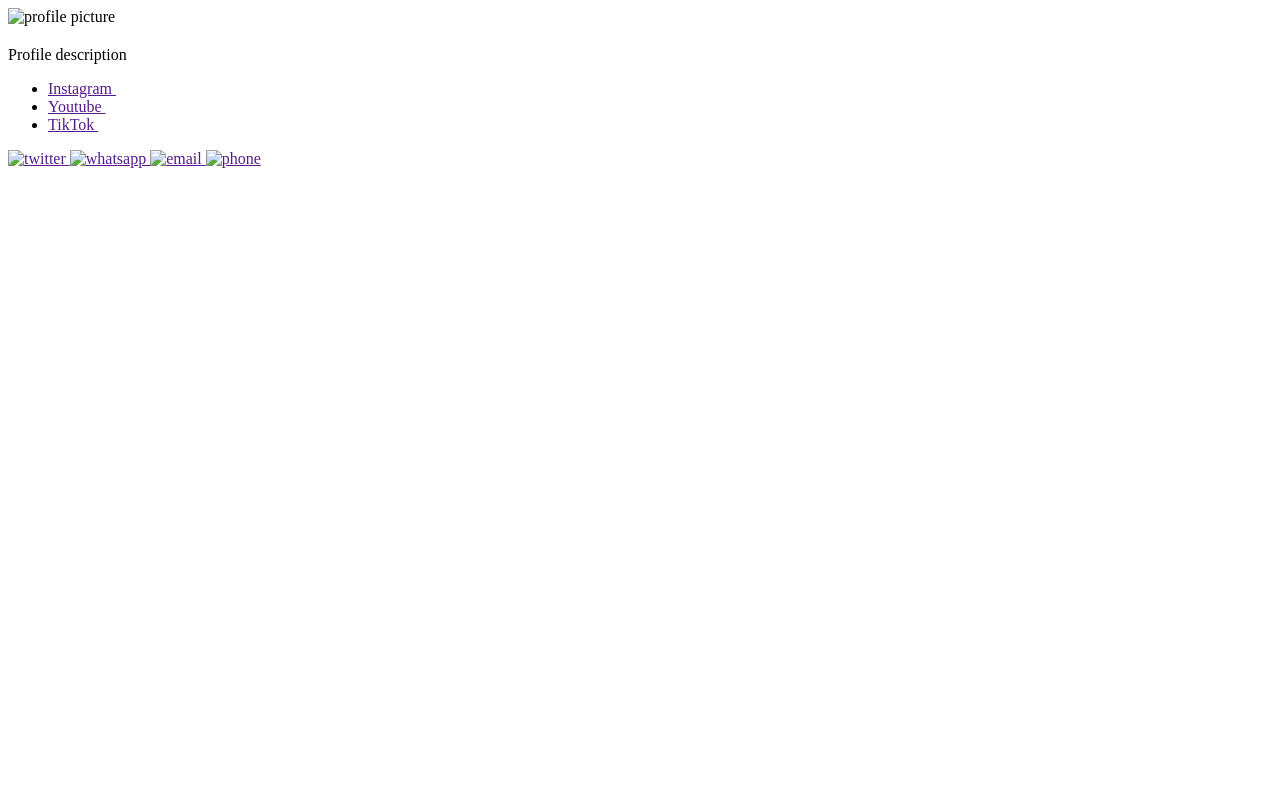
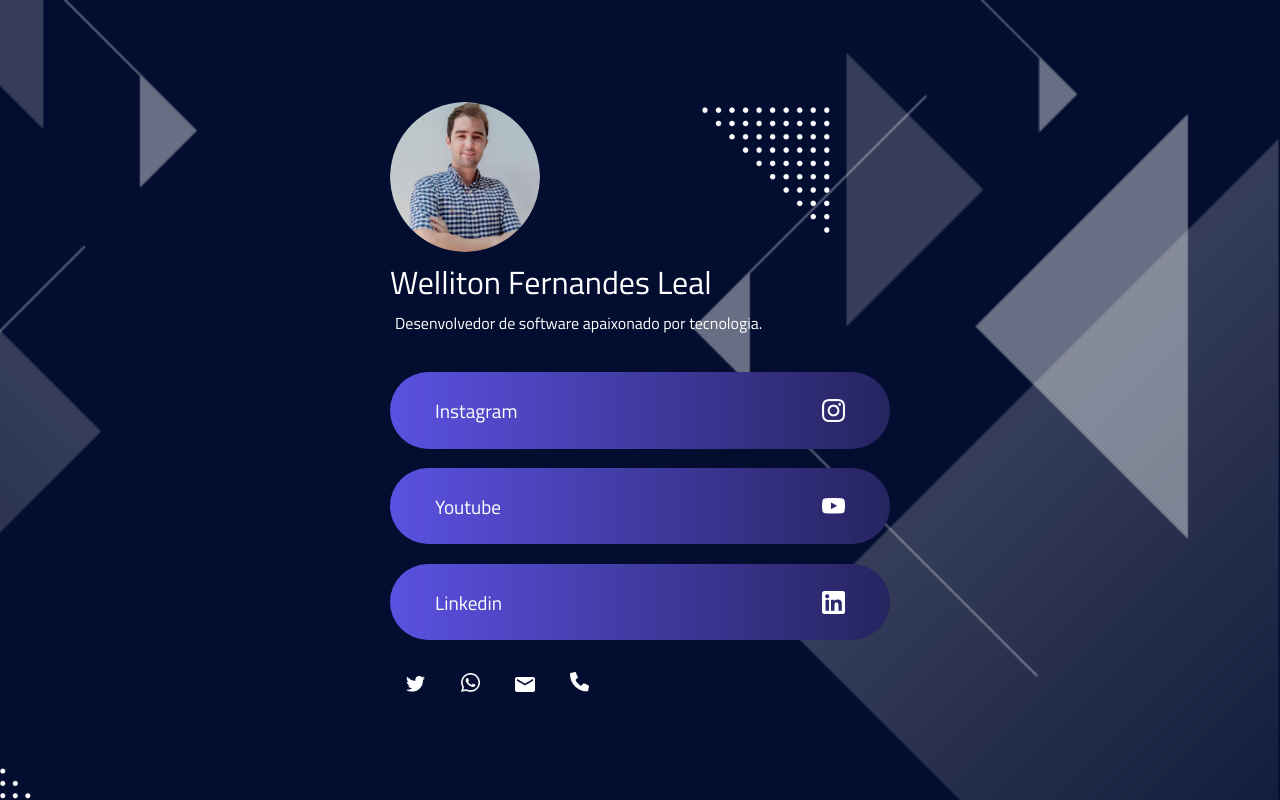
Before and after one commit to wellfernandes/social-sprig, a plain HTML site: page index.html in a window 1280 px wide. Drawn offline with Linux system fonts and the light colour scheme.

Commit message:
updated index page

```diff
--- a/index.html
+++ b/index.html
@@ -4,40 +4,41 @@
     <meta charset="UTF-8">
     <meta http-equiv="X-UA-Compatible" content="IE=edge">
     <meta name="viewport" content="width=device-width, initial-scale=1.0">
-    <title>Document</title>
+    <title>SocialSprig</title>
+    <link rel="preconnect" href="https://fonts.googleapis.com">
+<link rel="preconnect" href="https://fonts.gstatic.com" crossorigin>
+<link href="https://fonts.googleapis.com/css2?family=Titillium+Web:ital,wght@0,200;0,300;0,400;0,600;0,700;1,200;1,300;1,400;1,600;1,700&display=swap" rel="stylesheet">
+    <link rel="stylesheet" href="style.css">
 </head>
 
 <body>
 
     <section class="container">
         <header>
-            <img src="" alt="profile picture">
-            <h1> </h1>
-            <p>Profile description</p>
+            <img class="profile-picture" src="./images/welliton-profile.png" alt="profile picture">
+            <h1 class="user-name">Welliton Fernandes Leal</h1>
+            <p class="description">Desenvolvedor de software apaixonado por tecnologia.</p>
         </header>
 
-        <ul>
-            <li>
-                <a href="" target="_blank"> Instagram <img src="" alt=""> </a>
+        <ul class="list">
+            <li class="list-item gradient">
+                <a  class="link" href="https://www.instagram.com/wfernandesleal/" target="_blank"> Instagram <img src="./images/instagram.png" alt="Instagram"></a>
             </li>
 
-            <li>
-                <a href="" target=" _blank"> Youtube <img src="" alt=""> </a>
+            <li class="list-item gradient">
+                <a class="link" href="https://www.youtube.com/@dev-welliton64" target=" _blank"> Youtube <img src="./images/youtube.png" alt="Youtube"></a>
             </li>
 
-            <li>
-                <a href="" target="_blank"> TikTok <img src="" alt=""> </a>
+            <li class="list-item gradient">
+                <a class="link" href="" target="_blank"> Linkedin <img src="./images/linkedin.png" alt="Linkedin"></a>
             </li>
-
         </ul>
 
         <footer>
-
-            <a href="" target="_blank"><img src="" alt="twitter"> </a>
-            <a href="" target="_blank"><img src="" alt="whatsapp"> </a>
-            <a href="" target="_blank"><img src="" alt="email"> </a>
-            <a href="" target="_blank"><img src="" alt="phone"> </a>
-
+            <a href="" class="contact" target="_blank"><img src="./images/twitter.png" alt="twitter"></a>
+            <a href="" class="contact" target="_blank"><img src="./images/whatsapp.png" alt="whatsapp"></a>
+            <a href="" class="contact" target="_blank"><img src="./images/email.png" alt="email"></a>
+            <a href="" class="contact" target="_blank"><img src="./images/phone.png" alt="phone"></a>
         </footer>
 
     </section>
```
